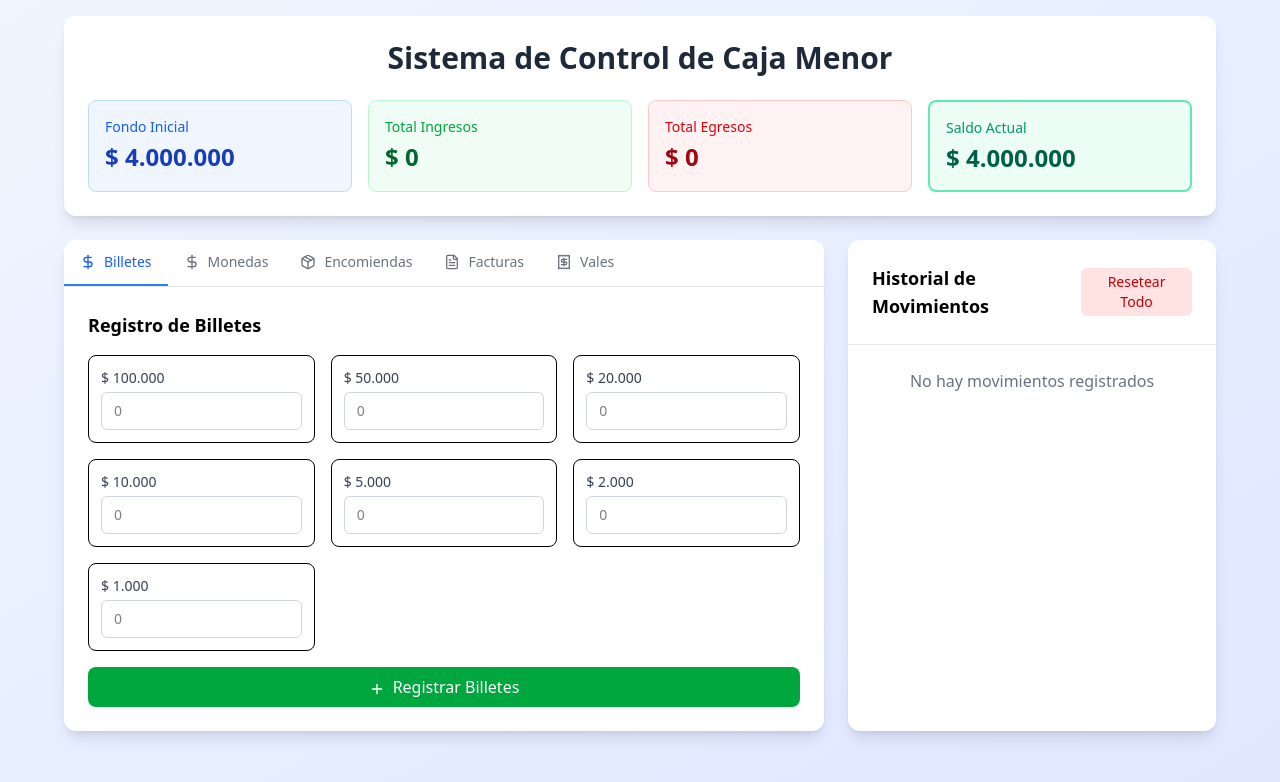
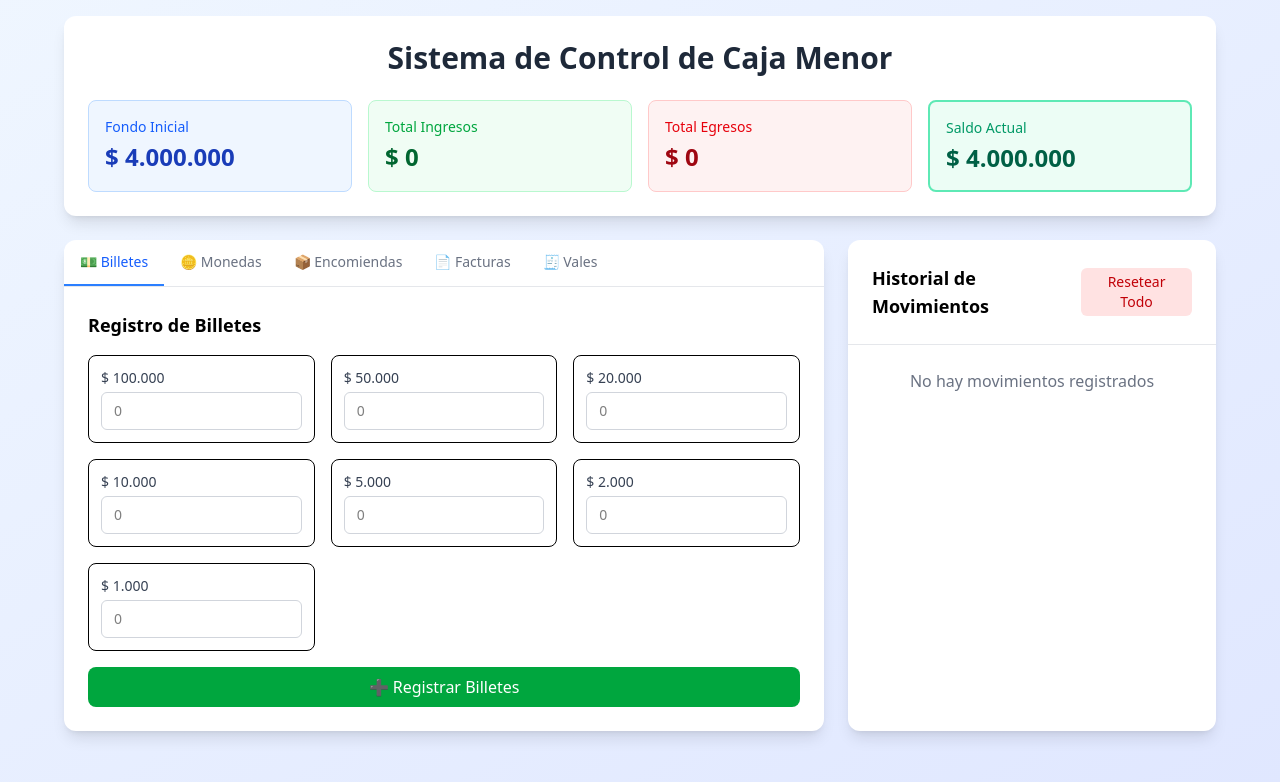
Before and after one commit to YersonRodriguez2005/CajaMenorPetrolS, a React (Vite) app: page / in a window 1280 px wide. Shown: the top 782 px of the page. Built offline with nearby package versions, Linux system fonts and the light colour scheme.

Commit message:
Update Box.jsx

```diff
--- a/src/components/Box.jsx
+++ b/src/components/Box.jsx
@@ -1,5 +1,4 @@
 import React, { useState, useEffect } from 'react';
-import { Plus, Minus, DollarSign, FileText, Receipt, Package } from 'lucide-react';
 
 const CajaMenorControl = () => {
   const FONDO_INICIAL = 4000000;
@@ -68,7 +67,7 @@ const CajaMenorControl = () => {
 
     if (tipo === 'ingreso') {
       setIngresos(prev => prev + valor);
-    } else {
+    } else if (tipo === 'egreso') {
       setEgresos(prev => prev + valor);
     }
   };
@@ -157,11 +156,11 @@ const CajaMenorControl = () => {
   };
 
   const tabs = [
-    { id: 'billetes', label: 'Billetes', icon: DollarSign },
-    { id: 'monedas', label: 'Monedas', icon: DollarSign },
-    { id: 'encomiendas', label: 'Encomiendas', icon: Package },
-    { id: 'facturas', label: 'Facturas', icon: FileText },
-    { id: 'vales', label: 'Vales', icon: Receipt }
+    { id: 'billetes', label: '💵 Billetes' },
+    { id: 'monedas', label: '🪙 Monedas' },
+    { id: 'encomiendas', label: '📦 Encomiendas' },
+    { id: 'facturas', label: '📄 Facturas' },
+    { id: 'vales', label: '🧾 Vales' }
   ];
 
   return (
@@ -204,23 +203,19 @@ const CajaMenorControl = () => {
             {/* Tabs */}
             <div className="border-b border-gray-200">
               <nav className="flex overflow-x-auto">
-                {tabs.map((tab) => {
-                  const Icon = tab.icon;
-                  return (
+                {tabs.map((tab) => (
                   <button
                     key={tab.id}
                     onClick={() => setActiveTab(tab.id)}
-                      className={`flex items-center space-x-2 px-4 py-3 text-sm font-medium border-b-2 whitespace-nowrap ${
+                    className={`px-4 py-3 text-sm font-medium border-b-2 whitespace-nowrap ${
                       activeTab === tab.id
                         ? 'border-blue-500 text-blue-600'
                         : 'border-transparent text-gray-500 hover:text-gray-700 hover:border-gray-300'
                     }`}
                   >
-                      <Icon size={16} />
-                      <span>{tab.label}</span>
+                    {tab.label}
                   </button>
-                  );
-                })}
+                ))}
               </nav>
             </div>
 
@@ -253,8 +248,7 @@ const CajaMenorControl = () => {
                     onClick={registrarBilletes}
                     className="w-full bg-green-600 text-white py-2 px-4 rounded-lg hover:bg-green-700 transition-colors"
                   >
-                    <Plus className="inline mr-2" size={16} />
-                    Registrar Billetes
+                    ➕ Registrar Billetes
                   </button>
                 </div>
               )}
@@ -287,8 +281,7 @@ const CajaMenorControl = () => {
                     onClick={registrarMonedas}
                     className="w-full bg-green-600 text-white py-2 px-4 rounded-lg hover:bg-green-700 transition-colors"
                   >
-                    <Plus className="inline mr-2" size={16} />
-                    Registrar Monedas
+                    ➕ Registrar Monedas
                   </button>
                 </div>
               )}
@@ -342,8 +335,7 @@ const CajaMenorControl = () => {
                     onClick={registrarEncomienda}
                     className="w-full mt-4 bg-green-600 text-white py-2 px-4 rounded-lg hover:bg-green-700 transition-colors"
                   >
-                    <Plus className="inline mr-2" size={16} />
-                    Registrar Encomienda
+                    ➕ Registrar Encomienda
                   </button>
                 </div>
               )}
@@ -386,8 +378,7 @@ const CajaMenorControl = () => {
                     onClick={registrarFactura}
                     className="w-full mt-4 bg-red-600 text-white py-2 px-4 rounded-lg hover:bg-red-700 transition-colors"
                   >
-                    <Minus className="inline mr-2" size={16} />
-                    Registrar Factura
+                    ➖ Registrar Factura
                   </button>
                 </div>
               )}
@@ -430,8 +421,7 @@ const CajaMenorControl = () => {
                     onClick={registrarVale}
                     className="w-full mt-4 bg-red-600 text-white py-2 px-4 rounded-lg hover:bg-red-700 transition-colors"
                   >
-                    <Minus className="inline mr-2" size={16} />
-                    Registrar Vale
+                    ➖ Registrar Vale
                   </button>
                 </div>
               )}
```
Lines whose indentation alone changed are shown as unchanged.
